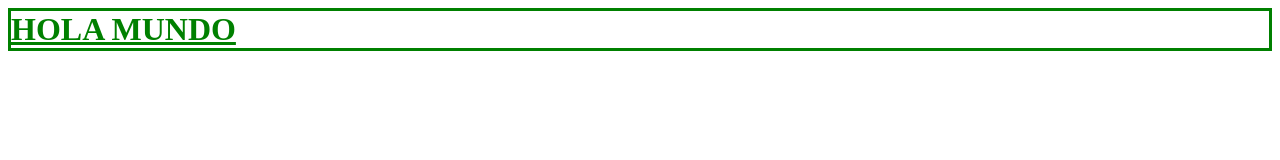
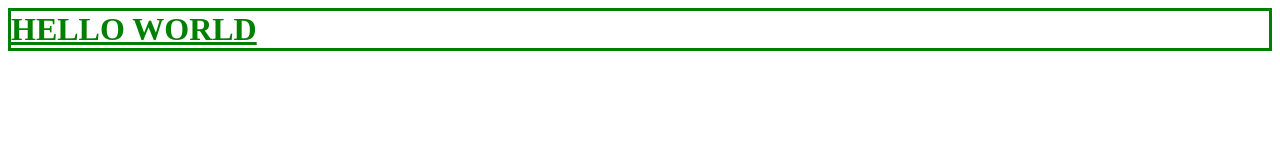
Before and after one commit to mgalarza81/hola-mundo, a plain HTML site: page index.html in a window 1280 px wide. Drawn offline with Linux system fonts and the light colour scheme.

Commit message:
Cuarto commit en Rama1

```diff
--- a/index.html
+++ b/index.html
@@ -4,6 +4,6 @@
 	<link rel = "stylesheet" href ="estilo.css" >
 </head>
 <body>
-	<h1 class ="miEstilo">HOLA MUNDO</h1>
+	<h1 class ="miEstilo">HELLO WORLD</h1>
 </body>
 </html>
```
